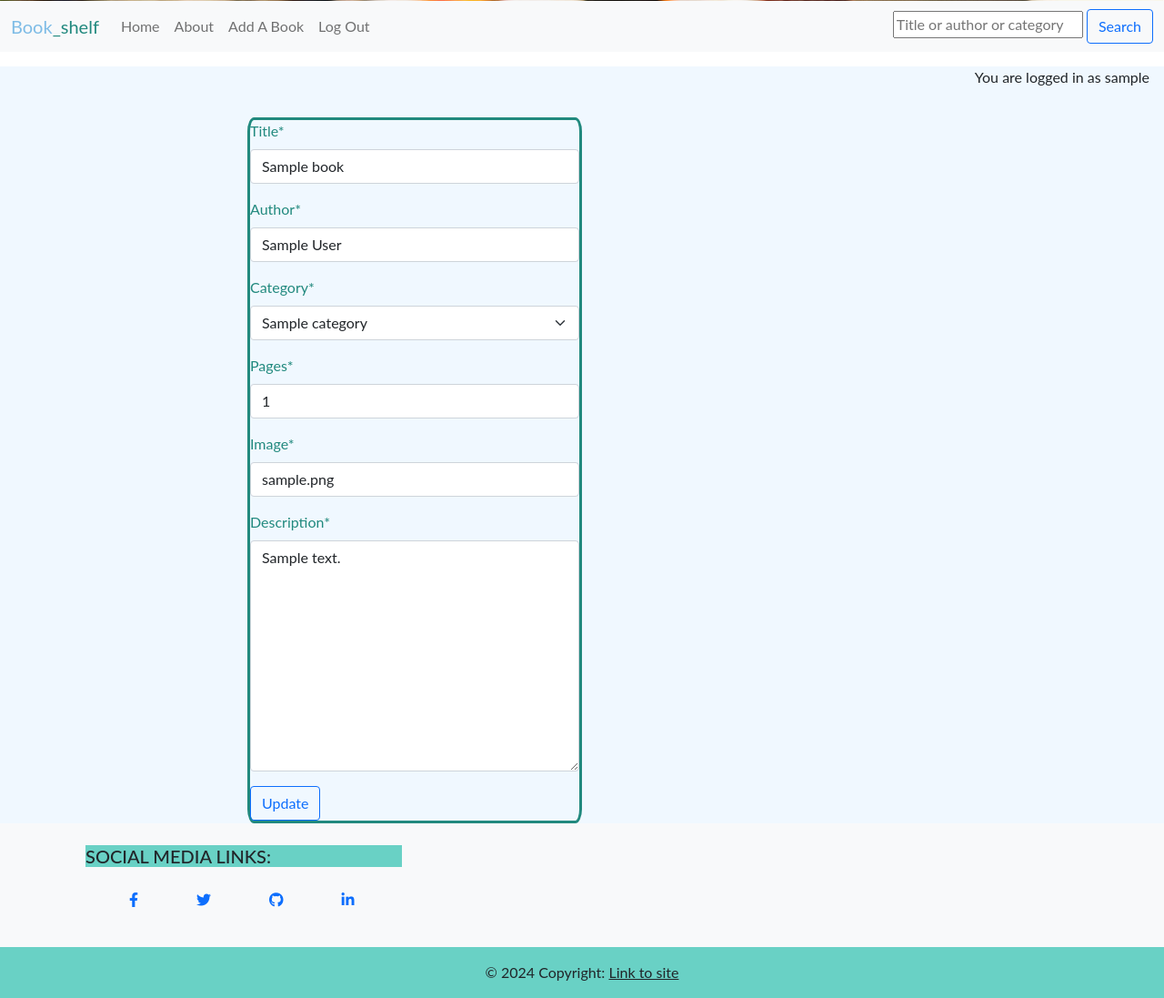
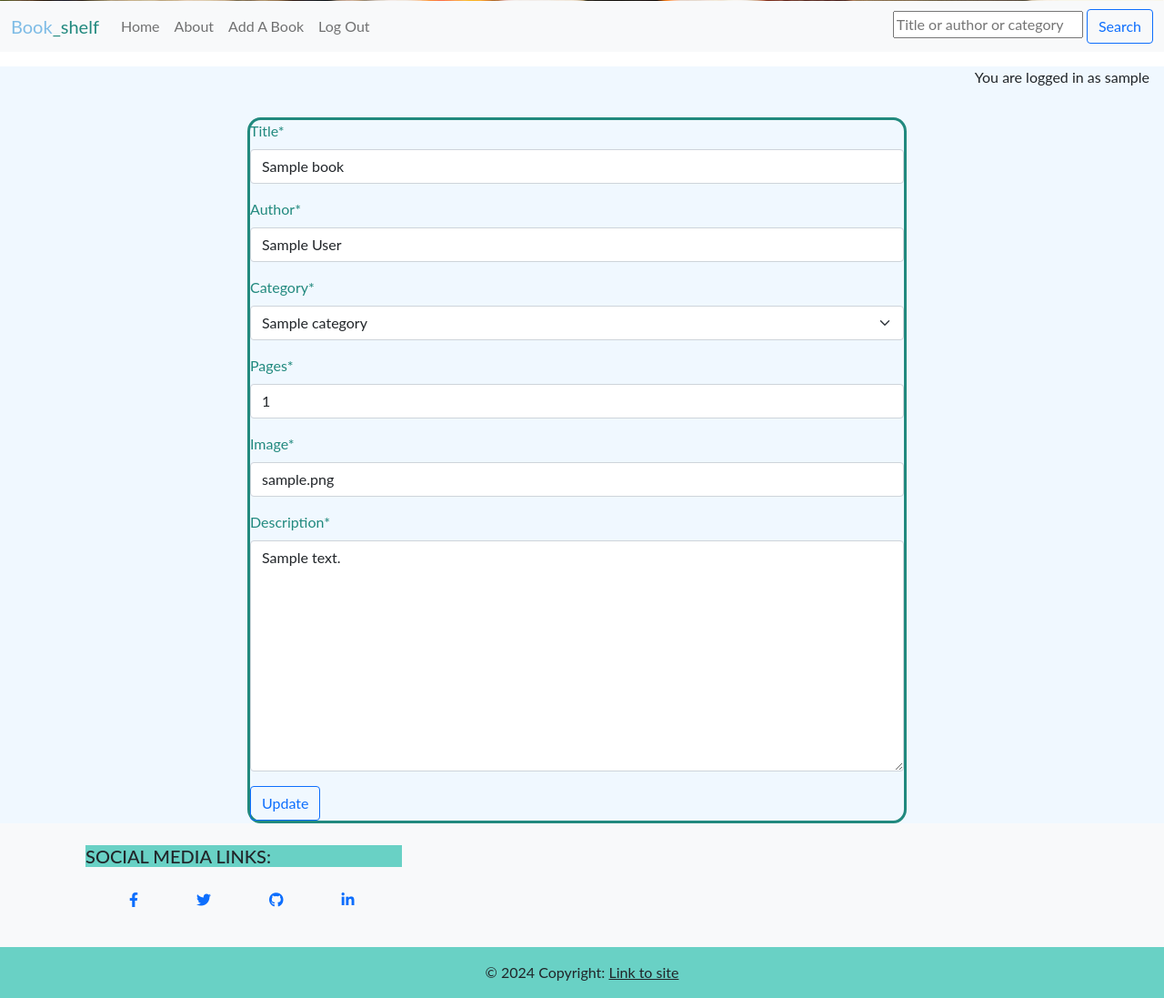
Before and after one commit to Grace-YuGuo/book-shelf-full-stack, a Django app: page /edit/1 in a window 1280 px wide. Shown: the part 299-1396 px from the top of the page at 91% size. Run offline with Django 4.2, Linux system fonts and the light colour scheme; a user stored in the database is signed in; tables that the repository leaves empty hold one stand-in row (values such as "Sample post"); some libraries are stand-ins or nearby versions.

Commit message:
Align book_edit form width with summernotefield default width

```diff
--- a/book/templates/book/edit_book.html
+++ b/book/templates/book/edit_book.html
@@ -5,7 +5,7 @@
 <div class="container">
   <div class="row">
     <div class="col-md-8 mt-3 offset-md-2">
-      <form id="bookForm" method="POST">
+      <form id="bookForm" method="POST" style="width: 725px">
         {% csrf_token %}
         {{ form|crispy }}
         <button id="postbutton" type="submit" class="btn btn-outline-primary">Update</button>
--- a/templates/base.html
+++ b/templates/base.html
@@ -174,12 +174,11 @@
 
     <script>
         $(document).ready(function() {
-            $('#id_description_iframe').summernote({
+            $('#id_description').summernote({
                 height: 300, // set editor height
                 minHeight: null, // set minimum height of editor
                 maxHeight: null, // set maximum height of editor
                 focus: true, //set focus to editable area after initializing summernote
-                width: 100%
             });
         });
     </script>
```
